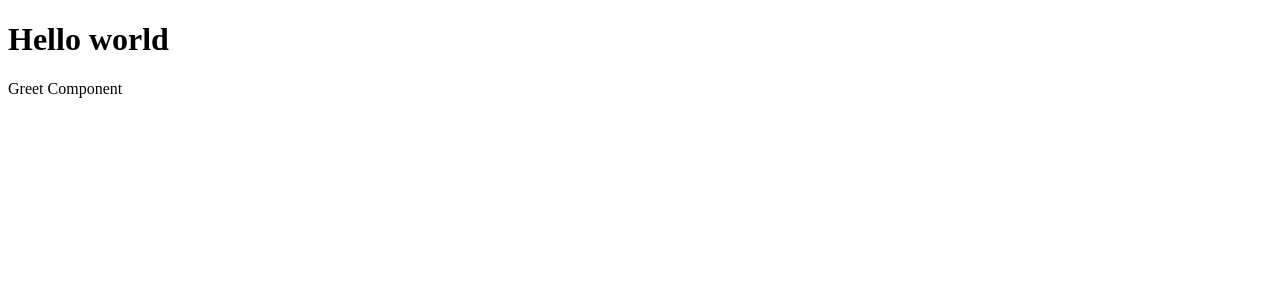
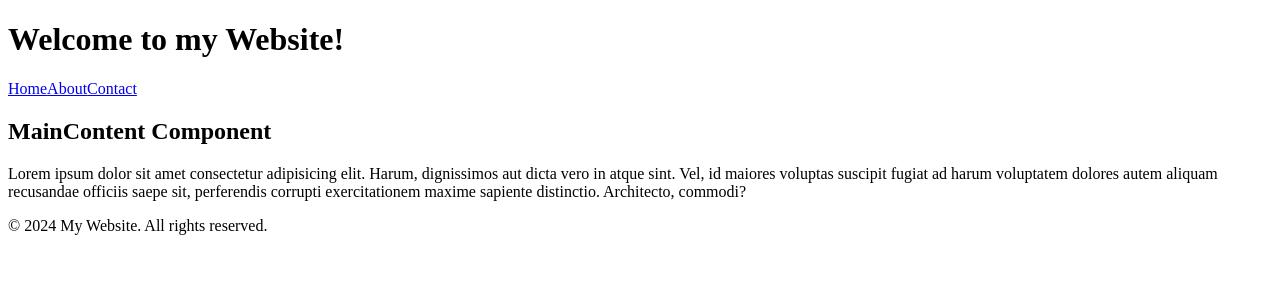
Before and after one commit to praveenlodhiofficial/learning-react, a React (Vite) app: page / in a window 1280 px wide. Shown: the top 300 px of the page. Built offline with nearby package versions, Linux system fonts and the light colour scheme.

Commit message:
learned to create components of header, footer & main content

```diff
--- a/src/App.jsx
+++ b/src/App.jsx
@@ -1,11 +1,14 @@
 import React from 'react'
-import Greet from './components/Greet'
+import Header from './components/Header'
+import MainContent from './components/MainContent'
+import Footer from './components/Footer'
 
 const App = () => {
   return (
     <>
-    <h1>Hello world</h1>
-      <Greet />
+    <Header/>
+    <MainContent/>
+    <Footer/>
     </>
   )
 }
--- /dev/null
+++ b/src/components/Footer.jsx
@@ -0,0 +1,9 @@
+import React from 'react'
+
+const Footer = () => {
+  return (
+    <p>&copy; 2024 My Website. All rights reserved.</p>
+  )
+}
+
+export default Footer
--- a/src/components/Greet.jsx
+++ /dev/null
@@ -1,9 +0,0 @@
-import React from 'react'
-
-const Greet = () => {
-  return (
-    <div>Greet Component</div>
-  )
-}
-
-export default Greet
--- /dev/null
+++ b/src/components/Header.jsx
@@ -0,0 +1,16 @@
+import React from 'react'
+
+const Header = () => {
+  return (
+    <>
+      <h1>Welcome to my Website!</h1>
+      <nav>
+        <a href="/">Home</a>
+        <a href="/">About</a>
+        <a href="/">Contact</a>
+      </nav>
+    </>
+  )
+}
+
+export default Header
--- /dev/null
+++ b/src/components/MainContent.jsx
@@ -0,0 +1,12 @@
+import React from 'react'
+
+const MainContent = () => {
+  return (
+    <>
+    <h2>MainContent Component</h2>
+    <p>Lorem ipsum dolor sit amet consectetur adipisicing elit. Harum, dignissimos aut dicta vero in atque sint. Vel, id maiores voluptas suscipit fugiat ad harum voluptatem dolores autem aliquam recusandae officiis saepe sit, perferendis corrupti exercitationem maxime sapiente distinctio. Architecto, commodi?</p>
+    </>
+  )
+}
+
+export default MainContent
```
